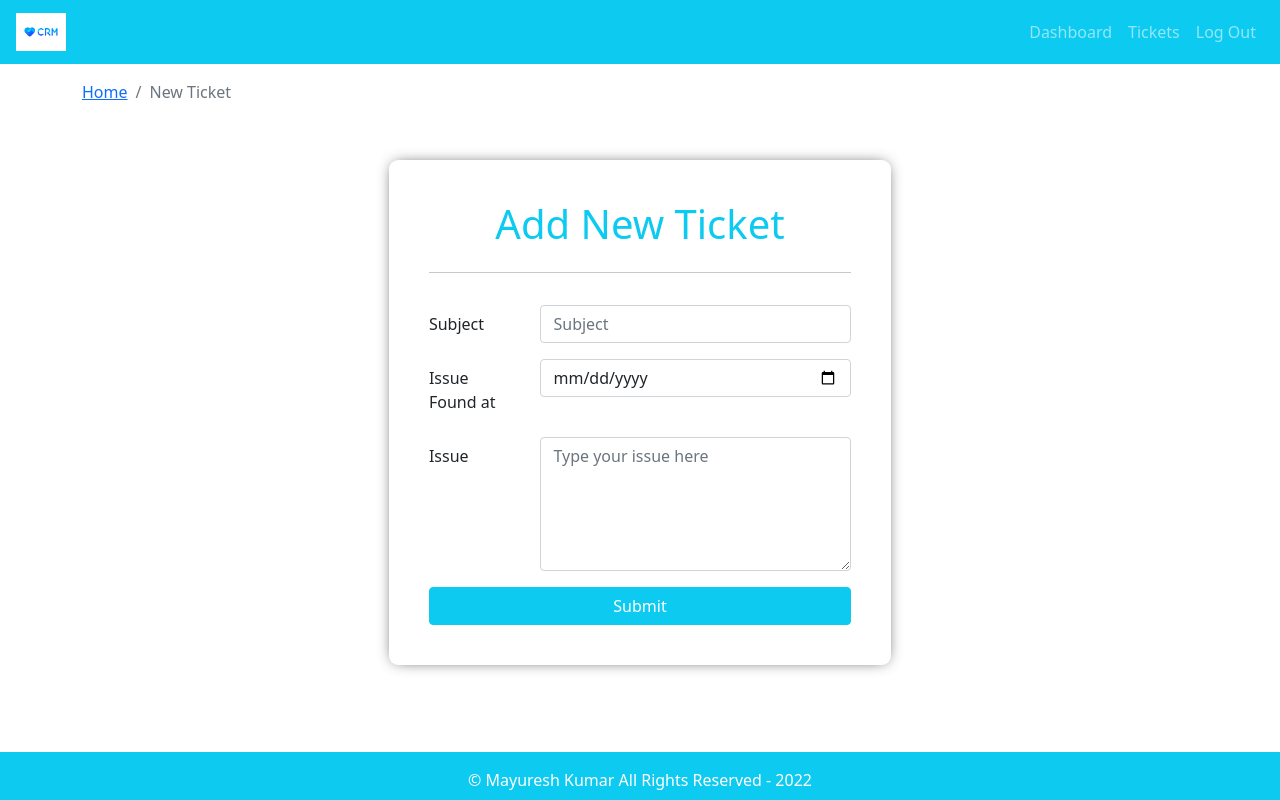
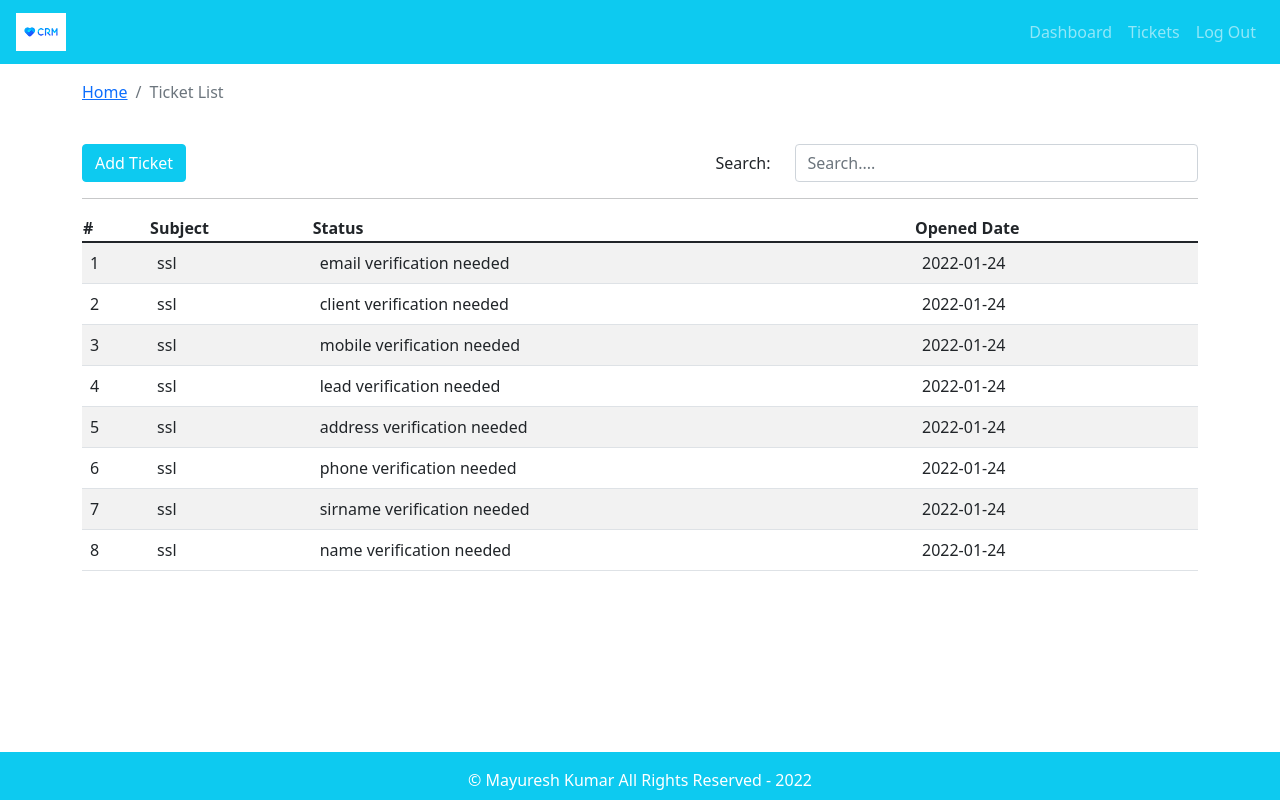
Before and after one commit to mayures/MERN-CRM, a React (Create React App) app in the folder client/: page / in a window 1280 px wide. Built offline with nearby package versions, Linux system fonts and the light colour scheme.

Commit message:
search function added

```diff
--- a/client/src/App.js
+++ b/client/src/App.js
@@ -4,6 +4,7 @@
 import { DefaultLayout } from './layouts/DefaultLayout';
 import {Dashboard} from './pages/Dashboard/Dashboard'
 import { AddTicket } from './pages/AddTicket/AddTicket.page';
+import { TicketListing } from './pages/TicketList/ticketListing.page';
 
 function App () {
     return (
@@ -11,7 +12,8 @@
             {/* <Login /> */}
             <DefaultLayout>
                 {/* <Dashboard /> */}
-                <AddTicket/>
+                {/* <AddTicket/> */}
+                <TicketListing />
             </DefaultLayout>
         </div>
     )
--- a/client/src/assets/data/dummy-data.json
+++ b/client/src/assets/data/dummy-data.json
@@ -2,7 +2,7 @@
     {
         "id": 1,
         "subject":"ssl",
-        "status":"client verification needed",
+        "status":"email verification needed",
         "createdAt":"2022-01-24"
     },
     {
@@ -14,37 +14,37 @@
     {
         "id": 3,
         "subject":"ssl",
-        "status":"client verification needed",
+        "status":"mobile verification needed",
         "createdAt":"2022-01-24"
     },
     {
         "id": 4,
         "subject":"ssl",
-        "status":"client verification needed",
+        "status":"lead verification needed",
         "createdAt":"2022-01-24"
     },
     {
         "id": 5,
         "subject":"ssl",
-        "status":"client verification needed",
+        "status":"address verification needed",
         "createdAt":"2022-01-24"
     },
     {
         "id": 6,
         "subject":"ssl",
-        "status":"client verification needed",
+        "status":"phone verification needed",
         "createdAt":"2022-01-24"
     },
     {
         "id": 7,
         "subject":"ssl",
-        "status":"client verification needed",
+        "status":"sirname verification needed",
         "createdAt":"2022-01-24"
     },
     {
         "id": 8,
         "subject":"ssl",
-        "status":"client verification needed",
+        "status":"name verification needed",
         "createdAt":"2022-01-24"
     }
 ]
--- a/client/src/components/AddTicket/AddTicket.comp.js
+++ b/client/src/components/AddTicket/AddTicket.comp.js
@@ -15,7 +15,7 @@
                             type="text"
                             name="subject"
                             value={frmdata.subject}
-                            // minLength={3}
+                            //minLength={3}
                             //maxLength={50}
                             onChange={handleOnChange}
                             placeholder='Subject'
--- /dev/null
+++ b/client/src/components/SearchForm/SearchForm.js
@@ -0,0 +1,30 @@
+import React, { useState } from 'react';
+import { Col, Form, Row } from 'react-bootstrap';
+import PropTypes from 'prop-types';
+
+export const SearchForm = ({handleOnChange, str}) => {
+
+    return (
+        <div>
+            <Form>
+                <Form.Group as={Row}>
+                    <Form.Label column sm="3">Search: </Form.Label>
+                    <Col sm="9">
+                        <Form.Control
+                            name="search"
+                            onChange={handleOnChange}
+                            value={str}
+                            placeholder="Search...."
+                        />
+                    </Col>
+                </Form.Group>
+            </Form>
+        </div>
+    );
+
+};
+
+SearchForm.propTypes = {
+    handleOnChange : PropTypes.func.isRequired,
+    str : PropTypes.string.isRequired
+}
--- /dev/null
+++ b/client/src/pages/TicketList/ticketListing.page.js
@@ -0,0 +1,54 @@
+import React, { useEffect, useState } from 'react';
+import { Container, Row, Col, Button } from 'react-bootstrap';
+import { Breadcrumbcomp } from '../../components/Breadcrumb/Breadcrumb.comp'
+import { SearchForm } from '../../components/SearchForm/SearchForm';
+import { TicketTable } from '../../components/TicketTable/TicketTable.comp';
+import tickets from '../../assets/data/dummy-data.json'
+
+export const TicketListing = () => {
+
+    const [str, setStr] = useState('');
+    const [display, setDisplay] = useState(tickets);
+
+    useEffect(() =>{}, [str, display]);
+
+    const handleOnChange = (e) => {
+        const {value}=e.target;
+        setStr(value);
+        searchTicket(value);
+    }
+
+    const searchTicket = (str) => {
+
+        const displayTickets = tickets.filter(row => {
+            row.status.toLowerCase().includes(str.toLowerCase())
+        })
+
+        setDisplay(displayTickets)
+    }
+
+    return (
+        <Container>
+            <Row>
+                <Col>
+                    <Breadcrumbcomp page="Ticket List" />
+                </Col>
+            </Row>
+            <Row className="mt-4">
+                <Col>
+                    <Button variant="info" className='text-white'>Add Ticket</Button>
+                </Col>
+                <Col className='text-end'>
+                    <SearchForm
+                        handleOnChange={handleOnChange}
+                        str={str}
+                    />
+                </Col>
+            </Row>
+            <hr />
+            <Row>
+                <Col><TicketTable tickets={tickets} /></Col>
+            </Row>
+        </Container>
+    );
+};
```
Also changed, not shown: client/src/components/TicketList/TicketList.comp.js (added, +9 -0 lines), client/src/components/TicketTable/TicketTable.comp.js (line endings or trailing spaces), client/src/pages/Dashboard/Dashboard.js (line endings or trailing spaces).
